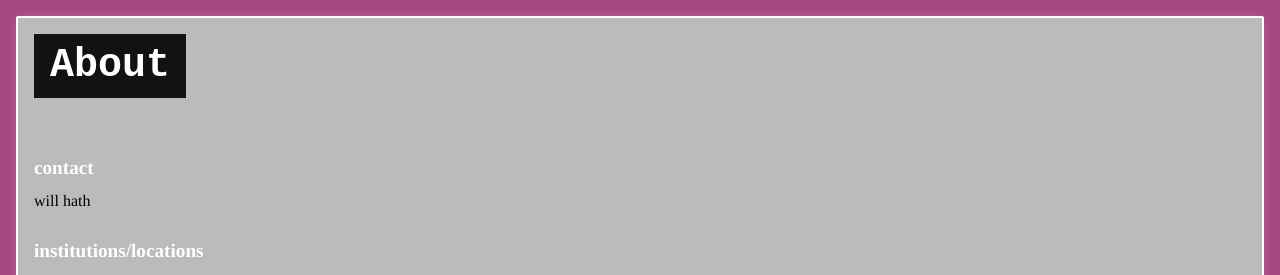
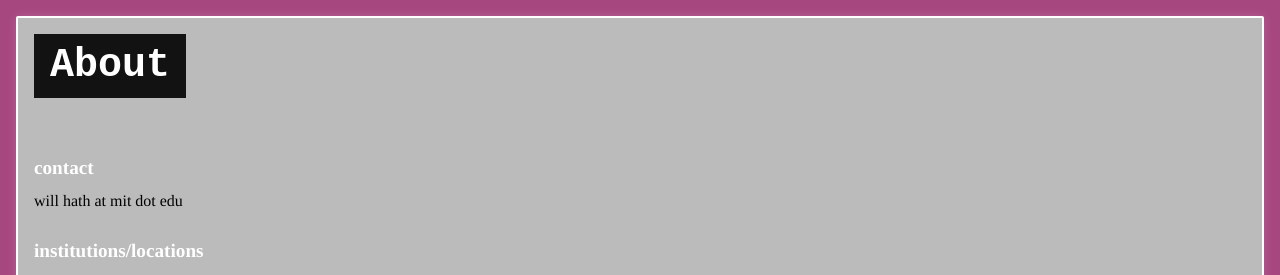
Before and after one commit to will-hath/willhath.com, a Next.js app: page /about in a window 1280 px wide. Shown: the top 275 px of the page. Built offline with nearby package versions, Linux system fonts and the light colour scheme.

Commit message:
updated content

```diff
--- a/src/app/about/getContent.ts
+++ b/src/app/about/getContent.ts
@@ -1,7 +1,7 @@
 
 export function getAboutContent() {
   return `<h4>contact</h4>
-<p>will hath </p>
+<p>will hath at mit dot edu</p>
 <h4>institutions/locations</h4>
 <ul>
 <li>Portland, OR</li>
```
